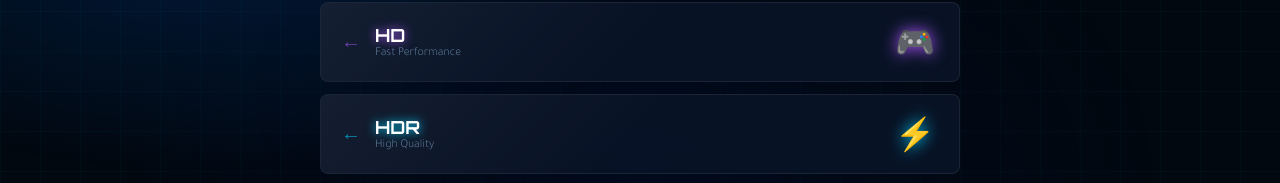
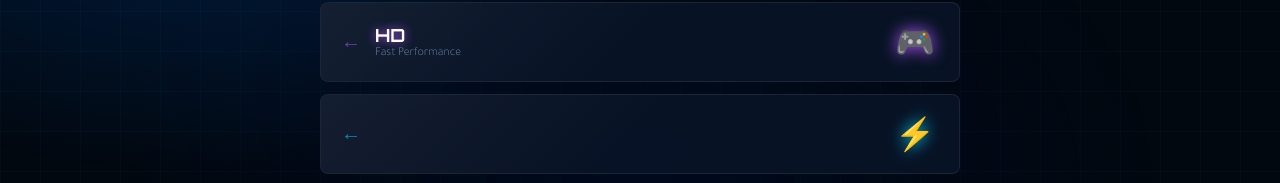
Before and after one commit to tom50050/FPS-Tool-By-T-O-M, a plain HTML site: page index.html in a window 1280 px wide. Shown: the part 229-412 px from the top of the page. Drawn offline with Linux system fonts and the light colour scheme.

Commit message:
Update index.html

```diff
--- a/index.html
+++ b/index.html
@@ -282,8 +282,8 @@ body{font-family:'Tajawal',sans-serif;background:var(--bg-dark);color:var(--text
           <div class="card-shine"></div>
           <div class="card-icon">⚡</div>
           <div style="flex:1;display:flex;flex-direction:column;align-items:flex-end">
-            <div class="card-label">HDR</div>
-            <div class="card-sub">High Quality</div>
+            <div class="card-label"></div>
+            <div class="card-sub"></div>
           </div>
           <div class="card-arrow">←</div>
         </button>
```
